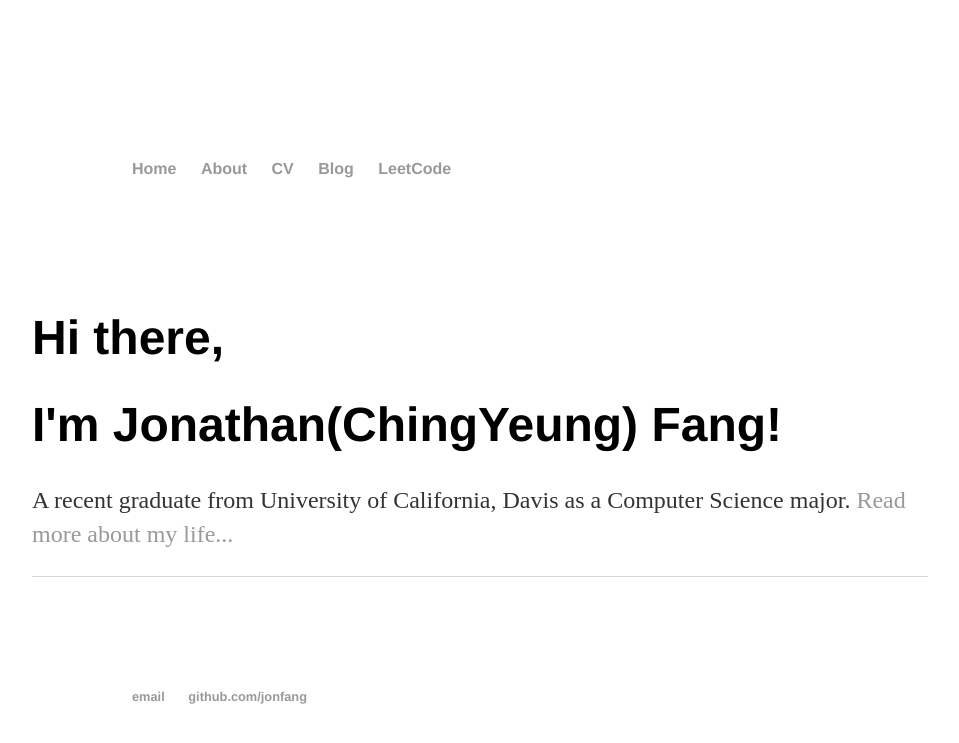
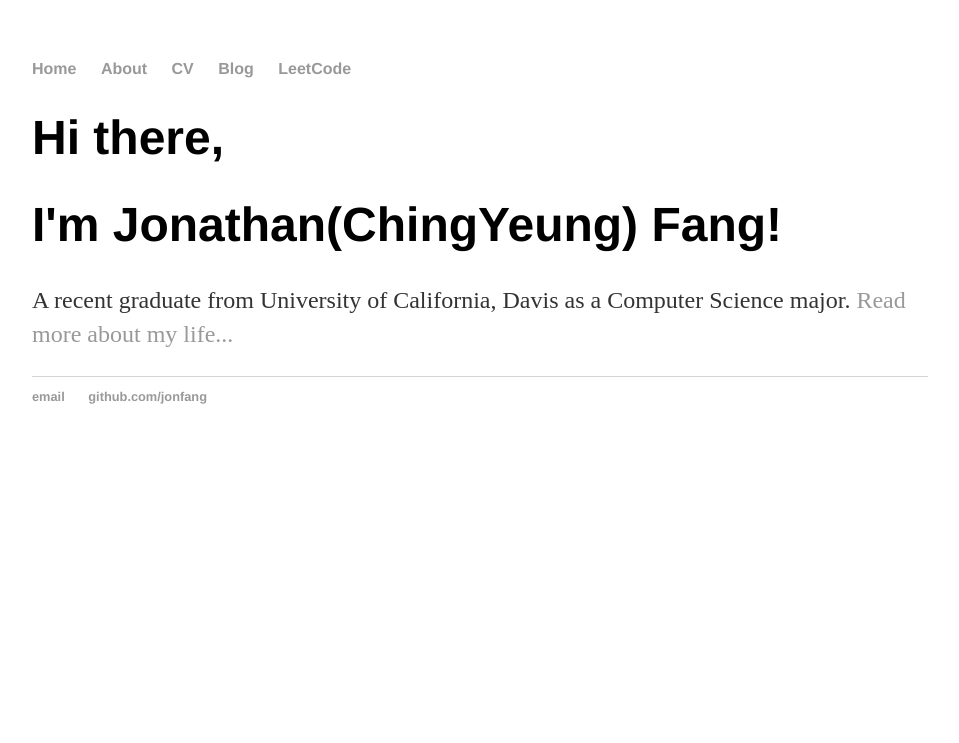
Before and after one commit to jonfang/jonfang.github.io, a Jekyll site: the page built from index.html, in a window 1280 px wide. Shown: the top 743 px of the page, without its empty margins (160-1119 px from the left). Built offline with Jekyll 4.4.1, drawn with Linux system fonts in a browser that asks for light colours.

Commit message:
Update main.css

```diff
--- a/css/main.css
+++ b/css/main.css
@@ -4,7 +4,7 @@ body {
 }
 nav ul, footer ul {
     font-family:'Helvetica', 'Arial', 'Sans-Serif';
-    padding: 100px;
+    padding: 0px;
     list-style: none;
     font-weight: bold;
 }
```
